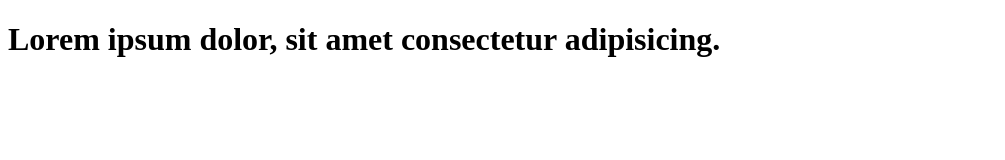
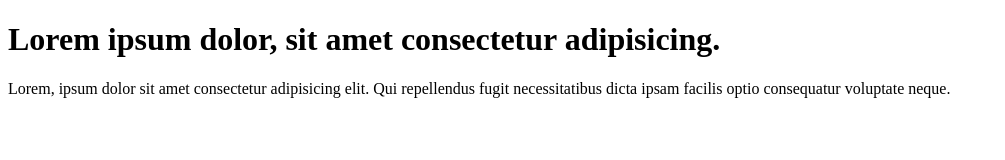
Before and after one commit to Prajyothi/learn-git, a plain HTML site: page index.html in a window 1280 px wide. Shown: the whole page, without its empty margins (0-1005 px from the left). Drawn offline with Linux system fonts and the light colour scheme.

Commit message:
add para

```diff
--- a/index.html
+++ b/index.html
@@ -7,5 +7,10 @@
   </head>
   <body>
     <h1>Lorem ipsum dolor, sit amet consectetur adipisicing.</h1>
+    <p>
+      Lorem, ipsum dolor sit amet consectetur adipisicing elit. Qui repellendus
+      fugit necessitatibus dicta ipsam facilis optio consequatur voluptate
+      neque.
+    </p>
   </body>
 </html>
```
